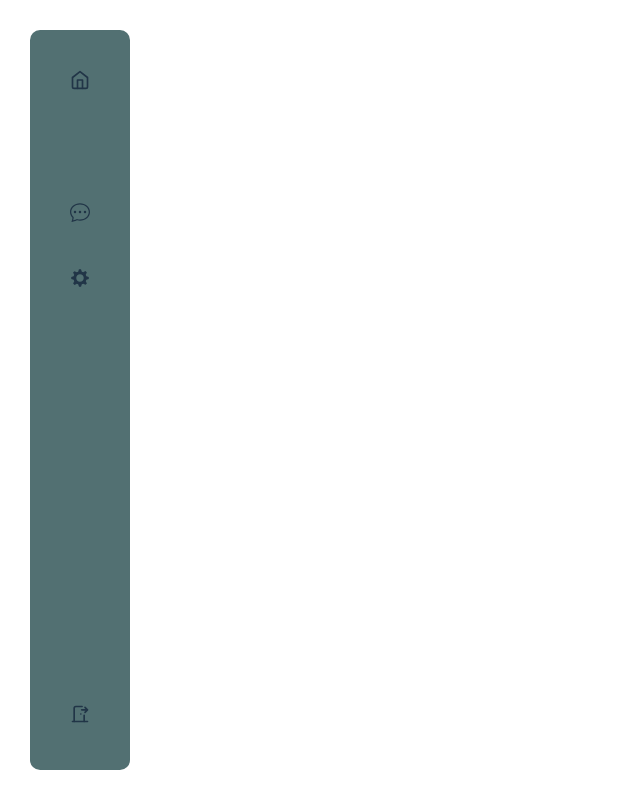
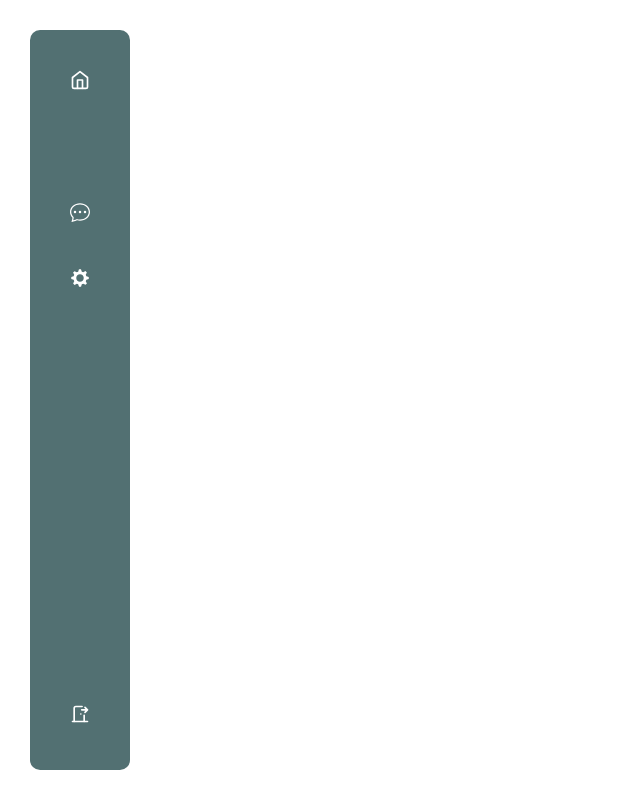
Before and after one commit to Pawankul19/ChatApp-master, a React (Vite) app in the folder frontend/: page / in a window 1280 px wide. Shown: the whole page, without its empty margins (0-640 px from the left). Built offline with nearby package versions, Linux system fonts and the light colour scheme; some icons are missing.

Commit message:
navbar icon updated

```diff
--- a/frontend/src/App.css
+++ b/frontend/src/App.css
@@ -16,15 +16,14 @@ nav{
   background-color: #527072;
   transition: all 0.6s ease-in-out;
 }
-nav:hover{
-width: 100px;
-}
+
 .listItems{
   list-style: none;
   margin: 20px 10px;
   padding: 10px;
   border-radius: 20px;
   transition: all 0.6s ease-in-out;
+  color: white;
 }
 .listItems:hover{
   background-color: rgb(229, 229, 229);
--- a/frontend/src/App.jsx
+++ b/frontend/src/App.jsx
@@ -2,7 +2,7 @@ import { useState } from 'react'
 import reactLogo from './assets/react.svg'
 import viteLogo from '/vite.svg'
 import './App.css'
-import { Navbar } from './Components/Navbar'
+import { Navbar } from "./Components/Navbar";
 import { List } from './Components/list'
 
 function App() {
```
